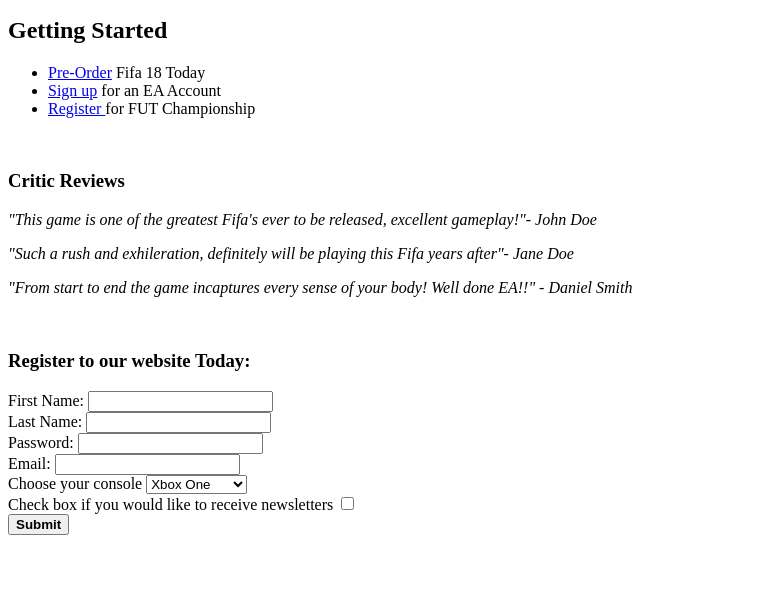
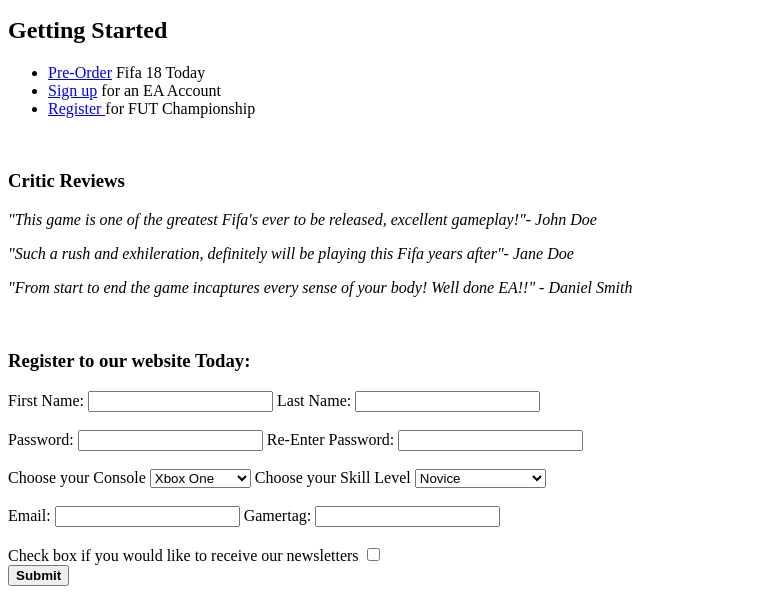
Before and after one commit to cbross9481/cbross9481.github.io, a plain HTML site: page index.html in a window 1280 px wide. Shown: the part 455-1049 px from the top of the page, without its empty margins (0-763 px from the left). Before the commit the page ends 998 px from the top, so only its background shows below. Drawn offline with Linux system fonts and the light colour scheme.

Commit message:
Modify index.html

```diff
--- a/index.html
+++ b/index.html
@@ -23,37 +23,54 @@
 	<p><i>"From start to end the game incaptures every sense of your body! Well done EA!!" - Daniel Smith</i></p>
 	<br>
 	<h3><b>Register to our website Today:</b></h3>
+	<div>
 	<form name="Register Today" action="" method="post">
 			<div>
 				<label>First Name:</label>
 				<input type="text" name=FirstName>
-			</div>
-			<div>
 				<label>Last Name:</label>
 				<input type="text" name=LastName>
 			</div>
+			<br>
 			<div>
 				<label>Password:</label>
 				<input type="Password" name=Password>
+
+
+				<label>Re-Enter Password:</label>
+				<input type="Password" name=ReEnterPassword>
 			</div>
+			<br>
 			<div>
-				<label>Email:</label>
-				<input type="Email" name="EmailAddress">
-			</div>
-			<div>
-				<label>Choose your console</label>
+				<label>Choose your Console</label>
 				<select name="Console">
 						<option value="XboxOne">Xbox One</option>
 						<option value="PS4">PlayStation 4</option>
 						<option value="Xbox 360">Xbox 360</option>
 						<option value="PS3">PlayStation 3</option>
 				</select>
+				<label>Choose your Skill Level</label>
+				<select name="SkillLevel">
+					<option value="Novice">Novice</option>
+					<option value="Semi-Professional">Semi-Professional</option>
+					<option value="Professional">Professional</option>
+					<option value="Master Class">Master Class</option>
+				</select>
 			</div>
+			<br>
 			<div>
-				<label>Check box if you would like to receive newsletters</label>
+				<label>Email:</label>
+				<input type="Email" name="EmailAddress">
+				<label>Gamertag:</label>
+				<input type="text" name=Gamertag>
+			</div>
+			<br>
+			<div>
+				<label>Check box if you would like to receive our newsletters</label>
 				<input type="checkbox" name="newsletters" value="newsletters">
 			</div>
 		<button type="submit"><b>Submit</b></button>
 	</form>
+	</div>
 </body>
 </html>
```
